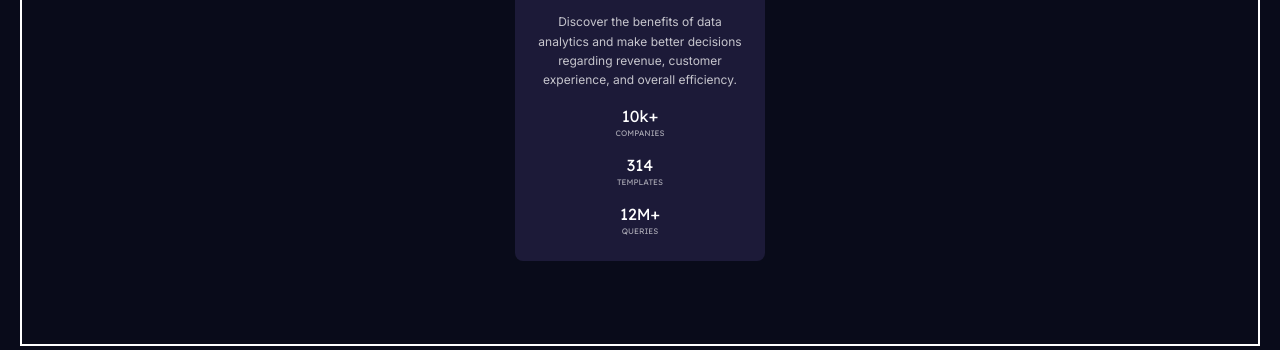
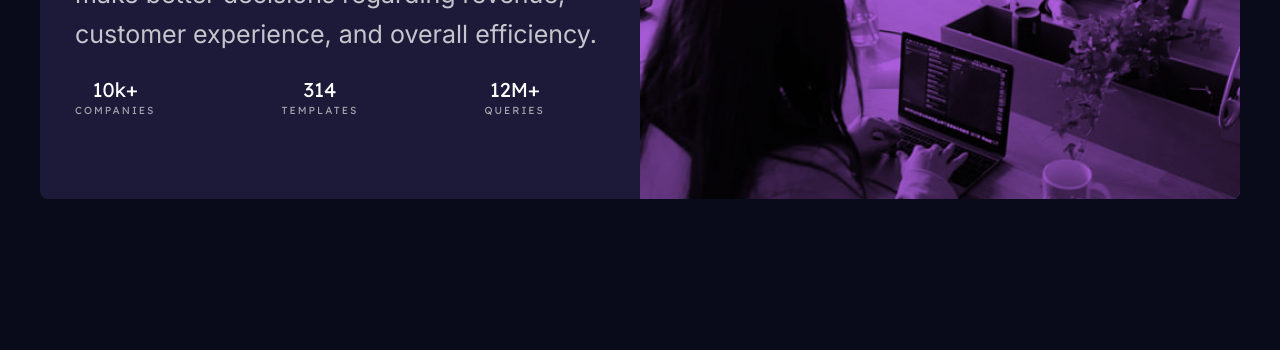
Before and after one commit to DuduMiguel/stats-preview-card-component-main, a plain HTML site: page index.html in a window 1280 px wide. Shown: the part 394-744 px from the top of the page. Drawn offline with nearby package versions, Linux system fonts and the light colour scheme.

Commit message:
i made it responsive

```diff
--- a/index.html
+++ b/index.html
@@ -20,7 +20,7 @@
 </head>
 
 <body>
-<div class="container">
+  <div class="container">
 
     <section class="page">
 
@@ -31,43 +31,41 @@
       <div class="main-content">
 
         <h1 class="main-title inter bold">Get <span class="highlight">insights</span> that help your business grow.</h1>
-
         <p class="main-description inter">
           Discover the benefits of data analytics and make better decisions regarding revenue, customer
           experience, and overall efficiency.
         </p>
 
+        <div class="stats lexend-deca">
 
-        <div class="stats lexend-deca">
 
           <div class="stat">
             <span class="stat-number">10k+ </span>
             <span class="stat-label">companies</span>
           </div>
-
           <div class="stat">
             <span class="stat-number">314 </span>
             <span class="stat-label">templates</span>
           </div>
-
           <div class="stat">
             <span class="stat-number">12M+</span>
             <span class="stat-label">queries</span>
           </div>
+
 
         </div>
 
       </div>
 
     </section>
-</div>
+  </div>
 
   <footer>
 
     <ul class="social-media">
 
       <li>
-        <a class="teste" href="https://www.linkedin.com/in/eduardo-miguel-b90392367/" target="_blank">
+        <a href="https://www.linkedin.com/in/eduardo-miguel-b90392367/" target="_blank">
           <ion-icon class="linkedin" name="logo-linkedin"></ion-icon>
         </a>
       </li>
--- a/style.css
+++ b/style.css
@@ -46,12 +46,12 @@ body {
 }
 
 .container {
+    width: 85dvw;
     display: flex;
     flex-direction: column;
     justify-content: center;
     flex: 1;
-    margin: 2rem 2rem 0;
-    border: 2px solid white;
+    margin: 0 auto;
 }
 
 .page {
@@ -60,7 +60,7 @@ body {
     border-radius: 8px;
     align-self: center;
     display: grid;
-    grid-template-columns: [col1-start] 250px [col1-end];
+    grid-template-columns: [col1-start] minmax(1fr,350px) [col1-end];
     grid-template-rows: [row1-start] auto [row1-end row2-start] auto [row2-end];
 }
 
@@ -73,17 +73,21 @@ body {
 .img-container img {
     width: 100%;
     display: block;
-    mix-blend-mode: overlay;
+    mix-blend-mode: multiply;
 }
 
 .main-content {
+    display: flex;
+    flex-direction: column;
+    grid-column: col1-start / col1-end;
+    grid-row: row2-start / row2-end;
     color: white;
     padding: 2.5rem 2rem;
 }
 
 .main-title {
     text-align: center;
-    font-size: 2.2rem;
+    font-size: clamp(2.7rem, 3.5vw, 3.2rem);
     color: var(--main-heading-color);
     margin-bottom: 1.5rem;
 }
@@ -94,7 +98,7 @@ body {
 
 .main-description {
     text-align: center;
-    font-size: 1.2rem;
+    font-size: clamp(1.3rem, 3.5vw, 2rem);
     line-height: 1.6;
     color: var(--paragraph-color);
 }
@@ -113,15 +117,16 @@ body {
     text-align: center;
 }
 
-.stat-number{
-    font-size: 1.6rem;
+.stat-number {
+    font-size: clamp(2rem, 2.5vw, 2.4rem);
     margin-bottom: .2rem;
     color: var(--main-heading-color);
 }
 
-.stat-label{
+.stat-label {
     text-transform: uppercase;
-    font-size: .8rem;
+    font-size: clamp(.8rem, 2.3vw, 1.6rem);
+    letter-spacing: .2rem;
     color: var(--stat-headings-color);
 }
 
@@ -147,7 +152,7 @@ ion-icon {
 }
 
 ion-icon:hover {
-    color: var(--Gray-600);
+    color: hsla(277, 78%, 66%, 0.767);
 }
 
 .attribution {
@@ -163,3 +168,82 @@ ion-icon:hover {
     color: var(--accent-color);
     text-decoration: none;
 }
+
+@media screen and (min-width: 43.75em) {
+    .page {
+        overflow: hidden;
+        background-color: var(--card-background-color);
+        border-radius: 8px;
+        align-self: center;
+        display: grid;
+        grid-template-columns: [col1-start] 1fr [col1-end col2-start] 1fr [col2-end];
+        grid-template-rows: [row1-start] 446px [row1-end];
+    }
+
+    .img-container {
+        grid-row: row1-start / row1-end;
+        grid-column: col2-start / col2-end;
+        background-color: var(--accent-color);
+
+    }
+
+    .img-container img {
+        content: url('images/image-header-desktop.jpg');
+        min-height: 100%;
+    }
+
+    .container {
+        width: 95dvw;
+        max-width: 120rem;
+        margin: 0 auto;
+    }
+
+    .main-content {
+        flex: 1;
+        justify-content: center;
+        grid-row: row1-start / row1-end;
+        grid-column: col1-start / col1-end;
+        color: white;
+        padding: 0  3.5rem;
+    }
+
+    .main-title {
+        text-align: left;
+        font-size: clamp(3.5rem, 2.5vw, 4.2rem);
+    }
+
+    .main-description {
+        text-align: left;
+        font-size: clamp(1.6rem, 2vw, 2.5rem);
+    }
+
+    .stats {
+        display: flex;
+        flex-direction: row;
+        justify-content: space-between;
+        gap: 0;
+        margin-top: 2.3rem;
+        max-width: 47rem;
+    }
+
+    .stat {
+        display: flex;
+        flex-direction: column;
+        text-align: center;
+    }
+
+    .stat-number {
+        font-size: clamp(1.5rem, 2.5vw, 2rem);
+        margin-bottom: .2rem;
+        color: var(--main-heading-color);
+    }
+
+    .stat-label {
+        text-transform: uppercase;
+        font-size: clamp(1rem, .8vw, 1.5rem);
+        letter-spacing: .2rem;
+        color: var(--stat-headings-color);
+        margin-bottom: 0;
+    }
+
+}
```
